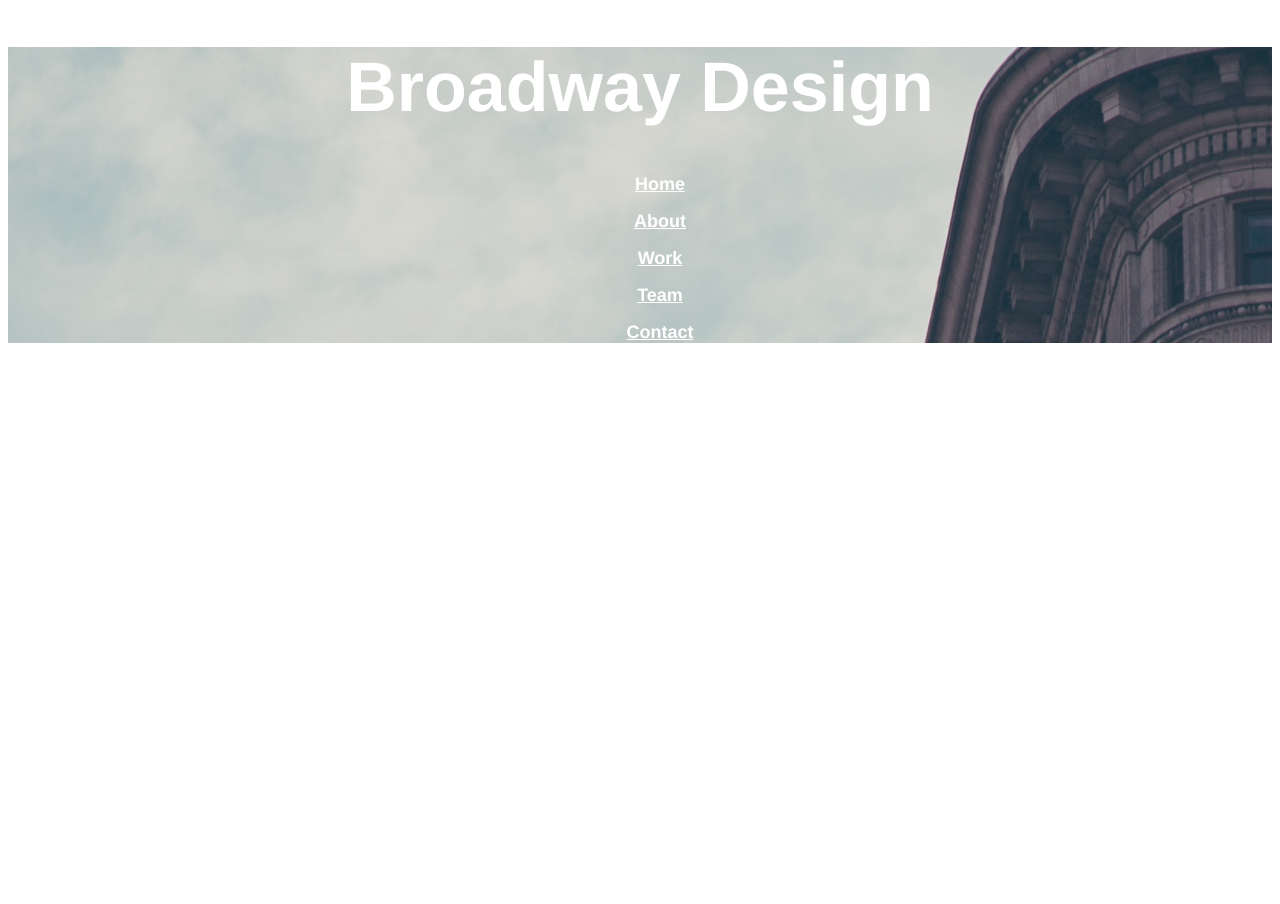
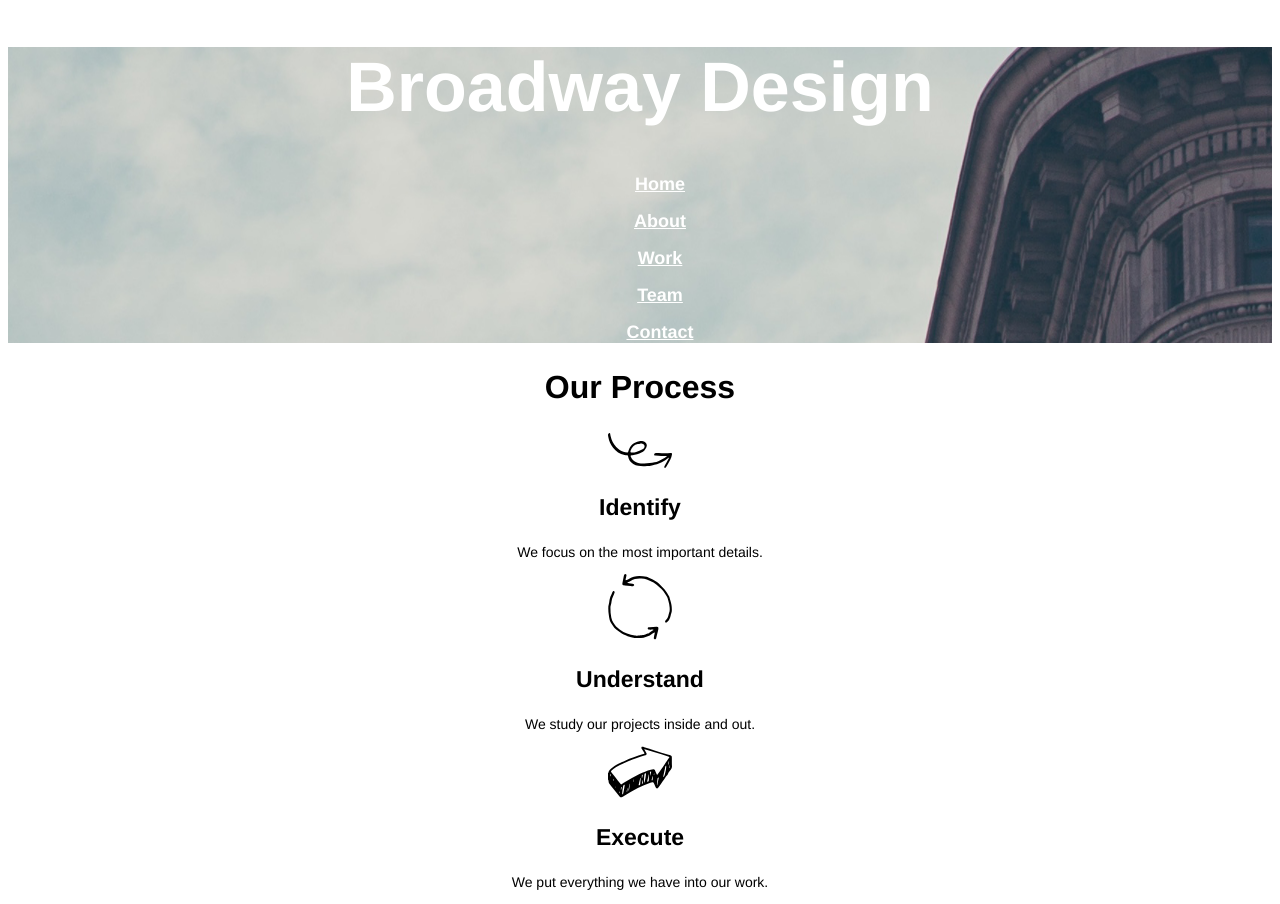
Before and after one commit to alehartl/broadway, a plain HTML site: page index.html in a window 1280 px wide. Before the commit the page ends 800 px from the top, so only its background shows below. Drawn offline with Linux system fonts and the light colour scheme.

Commit message:
Down to footer complete

```diff
--- a/index.html
+++ b/index.html
@@ -16,5 +16,19 @@
         <li><p><a href="#team">Team</a></p></li>
         <li><a href="#contact">Contact</a></li>
       </ul>
+    </div>
+
+    <div class="process">
+      <h2>Our Process</h2>
+      <p><img src="./resources/images/identify.svg" alt="Identify symbol"></p>
+      <h3>Identify</h3>
+      <p>We focus on the most important details.</p>
+      <p><img src="./resources/images/understand.svg" alt="Understand symbol"></p>
+      <h3>Understand</h3>
+      <p>We study our projects inside and out.</p>
+      <p><img src="./resources/images/execute.svg" alt="Execute symbol"></p>
+      <h3>Execute</h3>
+      <p>We put everything we have into our work.</p>
+    </div>
   </body>
 </html>
--- a/resources/style.css
+++ b/resources/style.css
@@ -22,3 +22,22 @@ ul a{
 .header{
   background-image: url("./images/the-flatiron-building.png")
 }
+
+.process{
+  font-family: helvetica;
+  text-align: center;
+}
+
+.process h2{
+  font-size: 32px;
+  font-weight: bold;
+}
+
+.process h3{
+  font-size: 23px;
+  font-weight: bold;
+}
+
+.process p{
+  font-size: 14px;
+}
```
